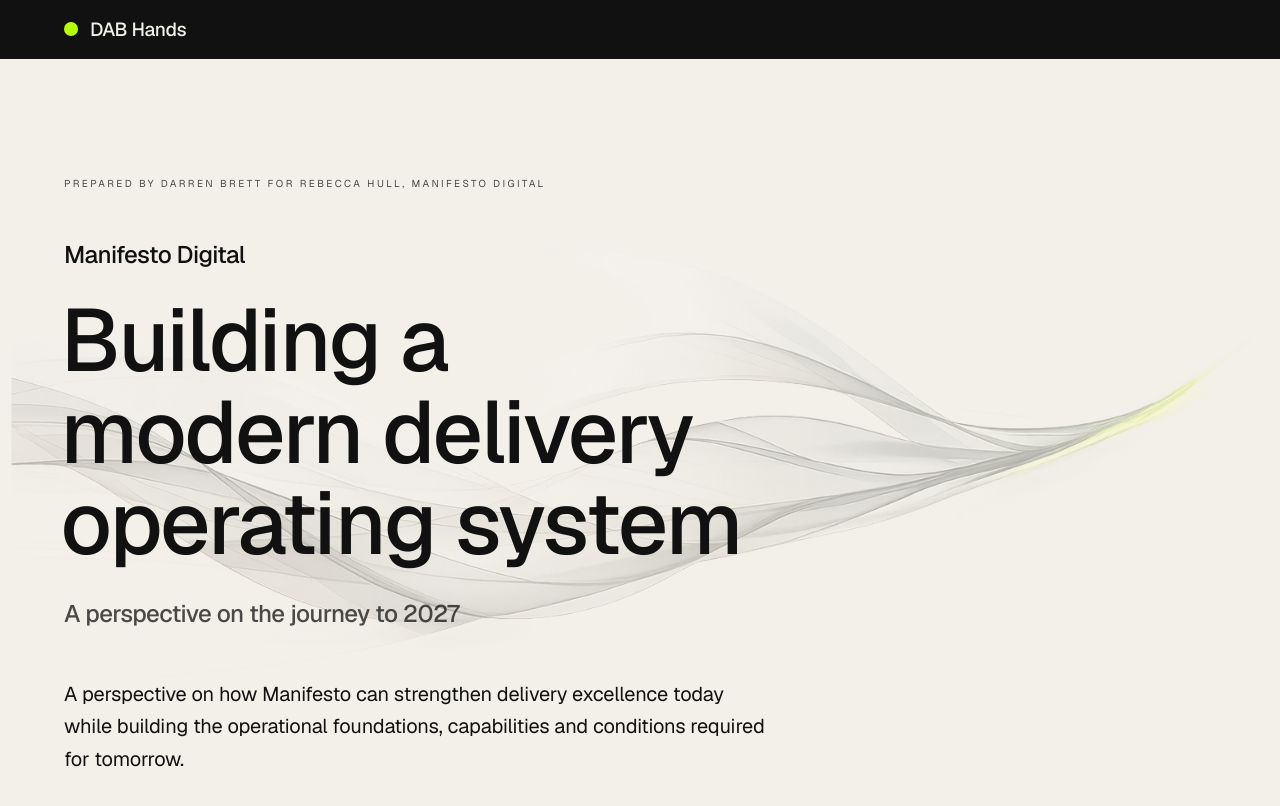
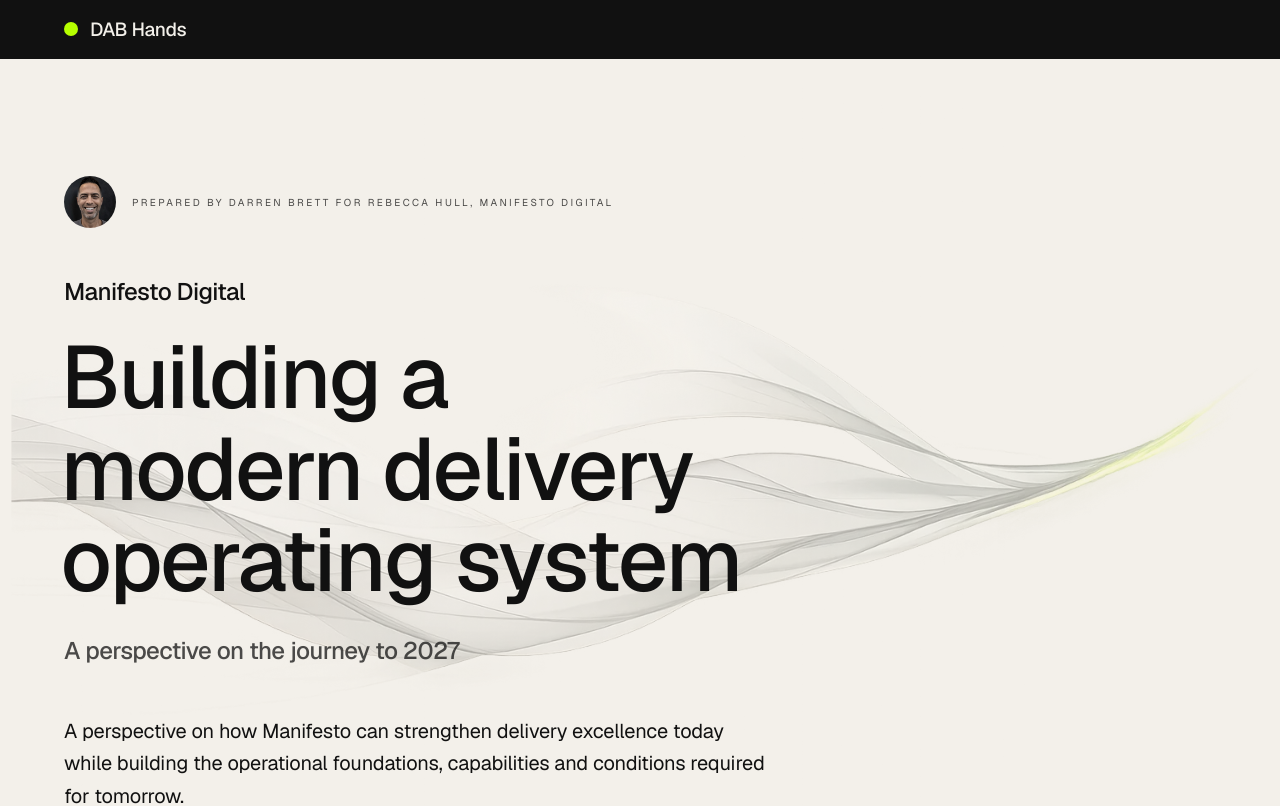
Before and after one commit to darrenbrett-lang/dabhands.delivery, a Next.js app: page /for/manifesto-digital in a window 1280 px wide. Shown: the top 806 px of the page. Built offline with nearby package versions, Linux system fonts and the light colour scheme.

Commit message:
Hero byline: circular headshot beside the Prepared-by line
Co-Authored-By: Claude Fable 5 <noreply@anthropic.com>

```diff
--- a/pages/for/manifesto-digital.tsx
+++ b/pages/for/manifesto-digital.tsx
@@ -281,9 +281,18 @@ export default function ManifestoDigital() {
           <Ribbon className="absolute right-0 bottom-0 w-[120%] md:w-full" opacity={0.3} drift={28} />
           <div className="relative z-10 max-w-screen-xl mx-auto px-6 md:px-10 lg:px-16">
             <FadeUp>
-              <p className="font-mono text-[10px] tracking-[0.24em] uppercase text-dab-charcoal/75 mb-8 md:mb-12">
-                Prepared by Darren Brett for Rebecca Hull, Manifesto Digital
-              </p>
+              <div className="flex items-center gap-3.5 md:gap-4 mb-8 md:mb-12">
+                {/* eslint-disable-next-line @next/next/no-img-element */}
+                <img
+                  src="/images/darren-brett_colour_headshot.jpeg"
+                  alt="Darren Brett"
+                  draggable={false}
+                  className="w-11 h-11 md:w-13 md:h-13 rounded-full object-cover shrink-0"
+                />
+                <p className="font-mono text-[10px] tracking-[0.24em] uppercase text-dab-charcoal/75">
+                  Prepared by Darren Brett for Rebecca Hull, Manifesto Digital
+                </p>
+              </div>
               <p className="text-xl md:text-2xl font-medium tracking-[-0.022em] mb-4 md:mb-6">
                 Manifesto Digital
               </p>
```
